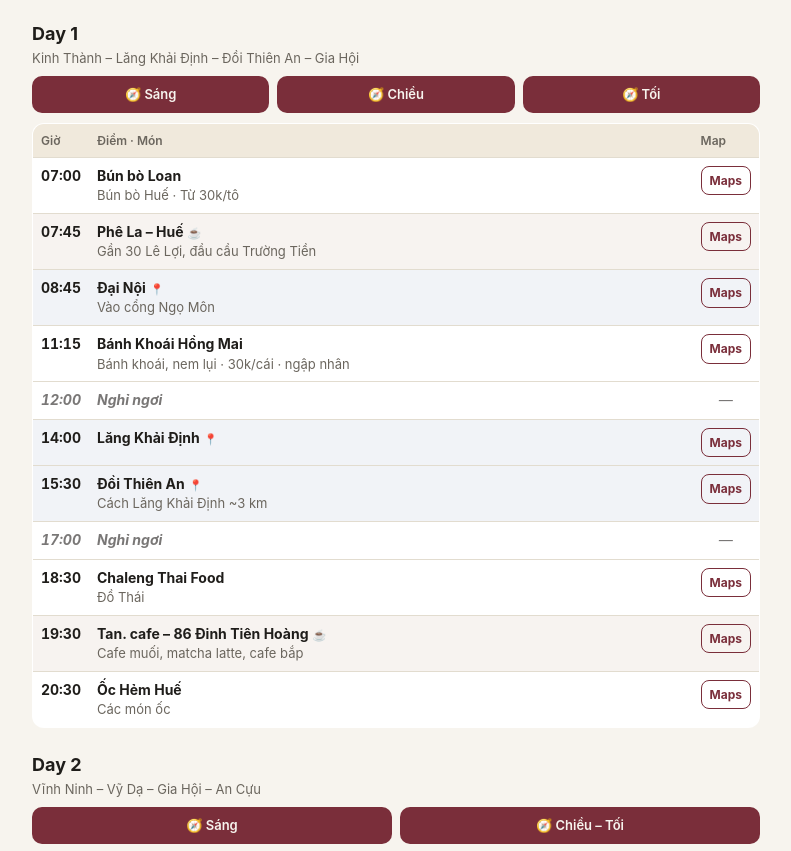
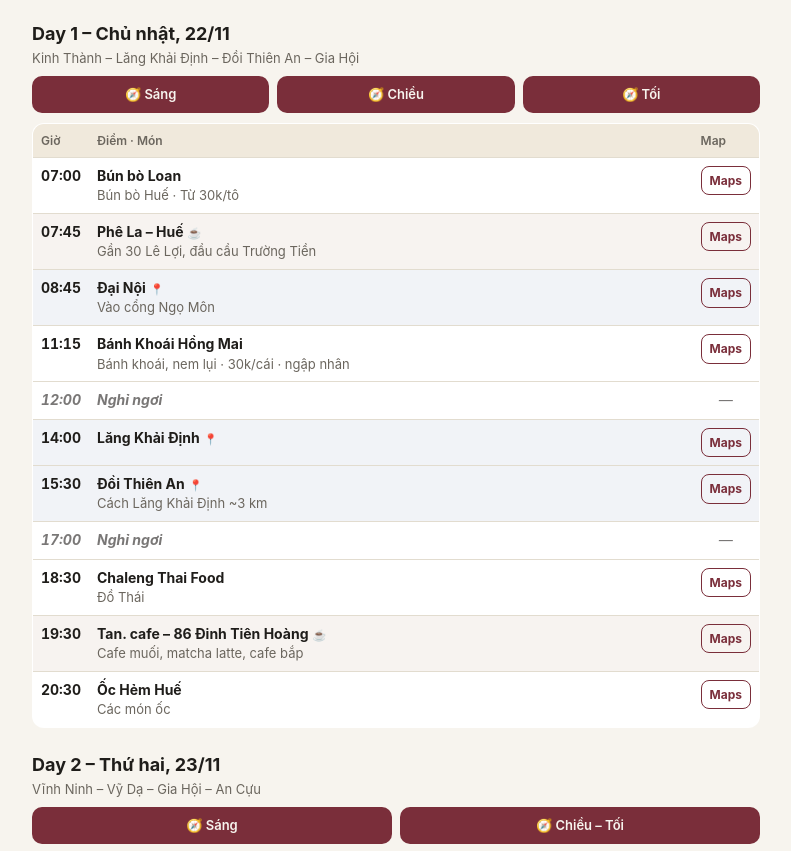
Before and after one commit to luandang4/hue-food-tour, a plain HTML site: page index.html in a window 1280 px wide. Shown: the part 74-925 px from the top of the page, without its empty margins (244-1035 px from the left). Drawn offline with Linux system fonts and the light colour scheme.

Commit message:
Add dates to Day 1-3
Co-Authored-By: Claude Opus 5.5 <noreply@anthropic.com>

```diff
--- a/index.html
+++ b/index.html
@@ -45,7 +45,7 @@ tr.free td{height:3.2em;background:repeating-linear-gradient(135deg,transparent
 const M = s => "https://www.google.com/maps/search/?api=1&query=" + encodeURIComponent(s);
 const TOURS = {
  "t1": {
-  "title": "Day 1",
+  "title": "Day 1 – Chủ nhật, 22/11",
   "area": "Kinh Thành – Lăng Khải Định – Đồi Thiên An – Gia Hội",
   "total": "",
   "desc": "",
@@ -150,7 +150,7 @@ const TOURS = {
   ]
  },
  "t2": {
-  "title": "Day 2",
+  "title": "Day 2 – Thứ hai, 23/11",
   "area": "Vĩnh Ninh – Vỹ Dạ – Gia Hội – An Cựu",
   "total": "",
   "desc": "",
@@ -236,7 +236,7 @@ const TOURS = {
   ]
  },
  "t3": {
-  "title": "Day 3",
+  "title": "Day 3 – Thứ ba, 24/11",
   "area": "Ngày về",
   "total": "",
   "desc": "",
```
Also changed, not shown: 1 other file.
